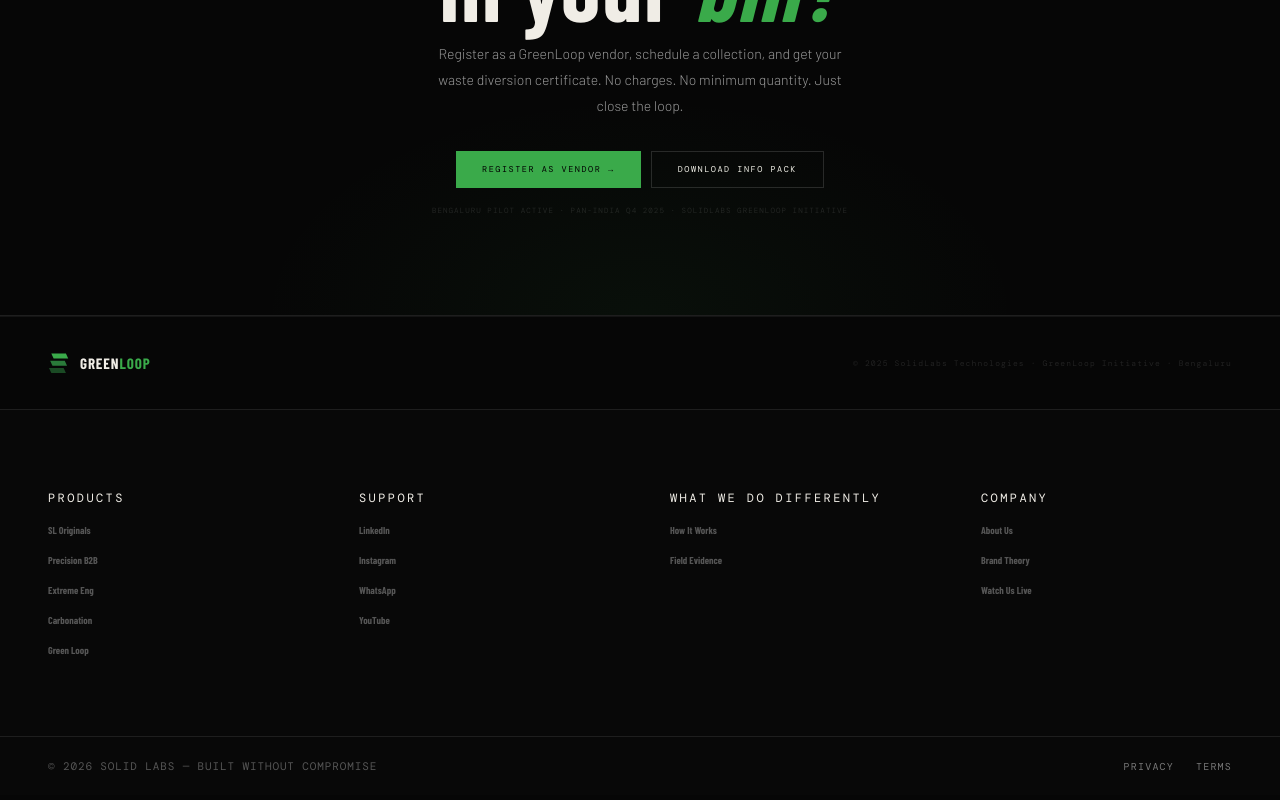
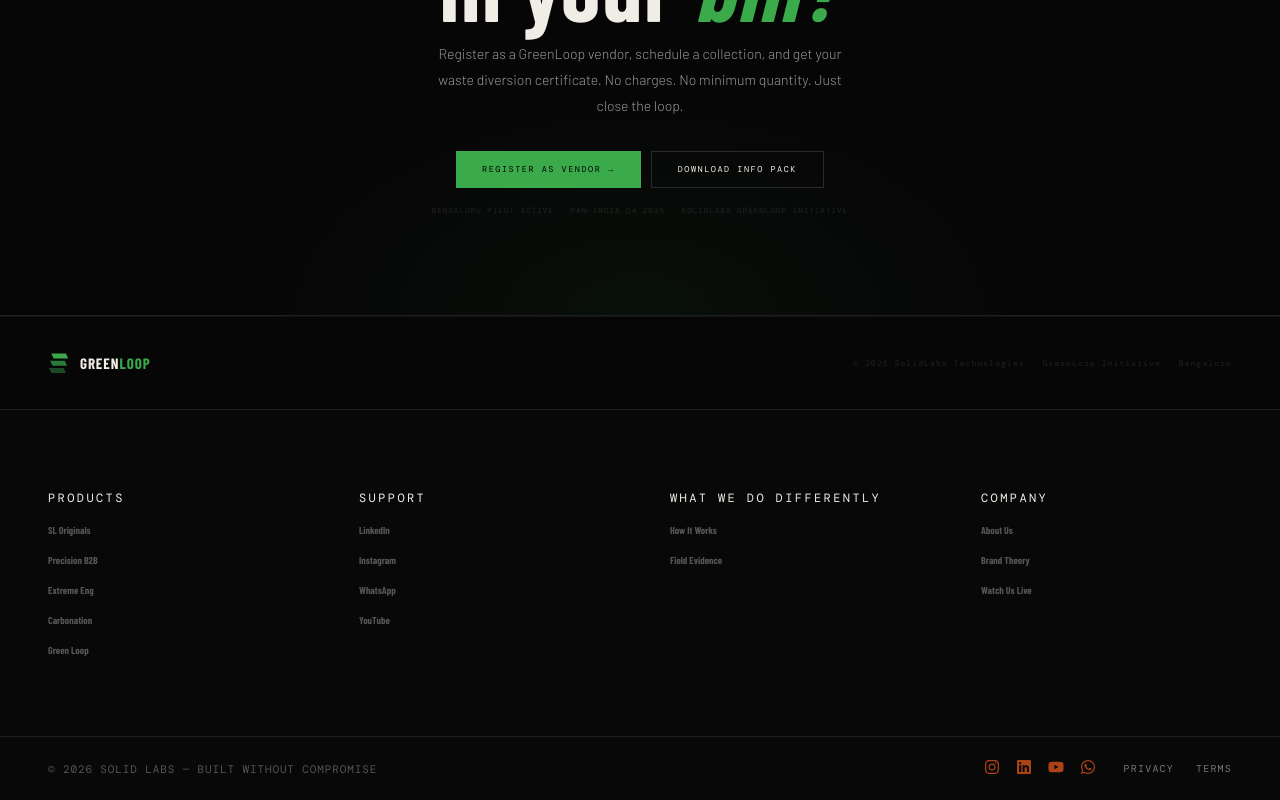
Before and after one commit to solid-labs-3d/solidlabs-website, a React (Vite) app: page /greenloop in a window 1280 px wide. Shown: the part 4839-5639 px from the top of the page. Built offline with nearby package versions, Linux system fonts and the light colour scheme; a web font is replaced by a local one.

Commit message:
linked footer

```diff
--- a/package.json
+++ b/package.json
@@ -11,7 +11,9 @@
   "dependencies": {
     "react": "^18.2.0",
     "react-dom": "^18.2.0",
-    "react-router-dom": "^6.22.0"
+    "react-icons": "^5.6.0",
+    "react-router-dom": "^6.22.0",
+    "styled-components": "^6.3.11"
   },
   "devDependencies": {
     "@vitejs/plugin-react": "^4.2.1",
--- a/src/components/Footer.jsx
+++ b/src/components/Footer.jsx
@@ -1,45 +1,46 @@
-import styled from "styled-components";
+import styled from "styled-components"
+import { FaInstagram, FaYoutube, FaWhatsapp, FaLinkedin} from "react-icons/fa"
 
 /* ───────────────── FOOTER ───────────────── */
 
 const FooterWrap = styled.footer`
   background: var(--blk);
   border-top: 1px solid var(--s2);
-`;
+`
 
 const FooterInner = styled.div`
   display: grid;
   grid-template-columns: repeat(4, 1fr);
   gap: 60px;
   padding: 80px 48px;
-`;
+`
 
 const FootCol = styled.div`
   display: flex;
   flex-direction: column;
   gap: 18px;
-`;
+`
 
 const FootTitle = styled.div`
   font-family: var(--ff-mono);
   font-size: 12px;
   letter-spacing: .2em;
   text-transform: uppercase;
-  color:var(--wht) ;
-`;
+  color: var(--wht);
+`
 
 const FootLink = styled.a`
   font-family: var(--ff-cond);
   font-weight: 700;
   font-size: 10px;
-  color:var(--g3);
+  color: var(--g3);
   text-decoration: none;
   transition: .2s ease;
 
   &:hover {
     color: var(--or);
   }
-`;
+`
 
 const FootBottom = styled.div`
   border-top: 1px solid var(--s2);
@@ -47,19 +48,25 @@ const FootBottom = styled.div`
   display: flex;
   justify-content: space-between;
   align-items: center;
-`;
+`
 
 const Copy = styled.div`
   font-size: 11px;
   color: var(--g3);
   font-family: var(--ff-mono);
   letter-spacing: .08em;
-`;
+`
+
+const BottomRight = styled.div`
+  display: flex;
+  align-items: center;
+  gap: 28px;
+`
 
 const BottomLinks = styled.div`
   display: flex;
   gap: 22px;
-`;
+`
 
 const MiniLink = styled.a`
   font-family: var(--ff-mono);
@@ -72,7 +79,27 @@ const MiniLink = styled.a`
   &:hover {
     color: var(--or);
   }
-`;
+`
+
+/* ───────────────── SOCIAL ICONS ───────────────── */
+
+const SocialIcons = styled.div`
+  display: flex;
+  gap: 16px;
+  align-items: center;
+`
+
+const IconLink = styled.a`
+  color: var(--or);
+  font-size: 16px;
+  opacity: .7;
+  transition: all .2s ease;
+
+  &:hover {
+    opacity: 1;
+    transform: translateY(-2px);
+  }
+`
 
 /* ───────────────── COMPONENT ───────────────── */
 
@@ -84,11 +111,11 @@ export default function Footer() {
         {/* PRODUCTS */}
         <FootCol>
           <FootTitle>PRODUCTS</FootTitle>
-          <FootLink href="#">SL Originals</FootLink>
-          <FootLink href="#">Precision B2B</FootLink>
-          <FootLink href="#">Extreme Eng</FootLink>
-          <FootLink href="#">Carbonation</FootLink>
-          <FootLink href="#">Green Loop</FootLink>
+          <FootLink href="/originals">SL Originals</FootLink>
+          <FootLink href="/precision">Precision B2B</FootLink>
+          <FootLink href="/extreme">Extreme Eng</FootLink>
+          <FootLink href="/carbonation">Carbonation</FootLink>
+          <FootLink href="/greenloop">Green Loop</FootLink>
         </FootCol>
 
         {/* SUPPORT */}
@@ -103,16 +130,16 @@ export default function Footer() {
         {/* WHAT WE DO DIFFERENTLY */}
         <FootCol>
           <FootTitle>WHAT WE DO DIFFERENTLY</FootTitle>
-          <FootLink href="#">How It Works</FootLink>
-          <FootLink href="#">Field Evidence</FootLink>
+          <FootLink href="/how-it-works">How It Works</FootLink>
+          <FootLink href="/evidence">Field Evidence</FootLink>
         </FootCol>
 
         {/* COMPANY */}
         <FootCol>
           <FootTitle>COMPANY</FootTitle>
-          <FootLink href="#">About Us</FootLink>
+          <FootLink href="/about">About Us</FootLink>
           <FootLink href="#">Brand Theory</FootLink>
-          <FootLink href="#">Watch Us Live</FootLink>
+          <FootLink href="/stream">Watch Us Live</FootLink>
         </FootCol>
 
       </FooterInner>
@@ -122,11 +149,32 @@ export default function Footer() {
           © {new Date().getFullYear()} SOLID LABS — BUILT WITHOUT COMPROMISE
         </Copy>
 
-        <BottomLinks>
-          <MiniLink href="#">Privacy</MiniLink>
-          <MiniLink href="#">Terms</MiniLink>
-        </BottomLinks>
+        <BottomRight>
+              <SocialIcons>
+            <IconLink href="#" target="_blank">
+              <FaInstagram />
+            </IconLink>
+
+             <IconLink href="#" target="_blank">
+              <FaLinkedin />
+            </IconLink>
+
+            <IconLink href="#" target="_blank">
+              <FaYoutube />
+            </IconLink>
+
+            <IconLink href="#" target="_blank">
+              <FaWhatsapp />
+            </IconLink>
+          </SocialIcons>
+          <BottomLinks>
+            <MiniLink href="#">Privacy</MiniLink>
+            <MiniLink href="#">Terms</MiniLink>
+          </BottomLinks>
+
+
+        </BottomRight>
       </FootBottom>
     </FooterWrap>
-  );
+  )
 }
```
Also changed, not shown: 1 other file (tests, documents, lock files or other folders).
